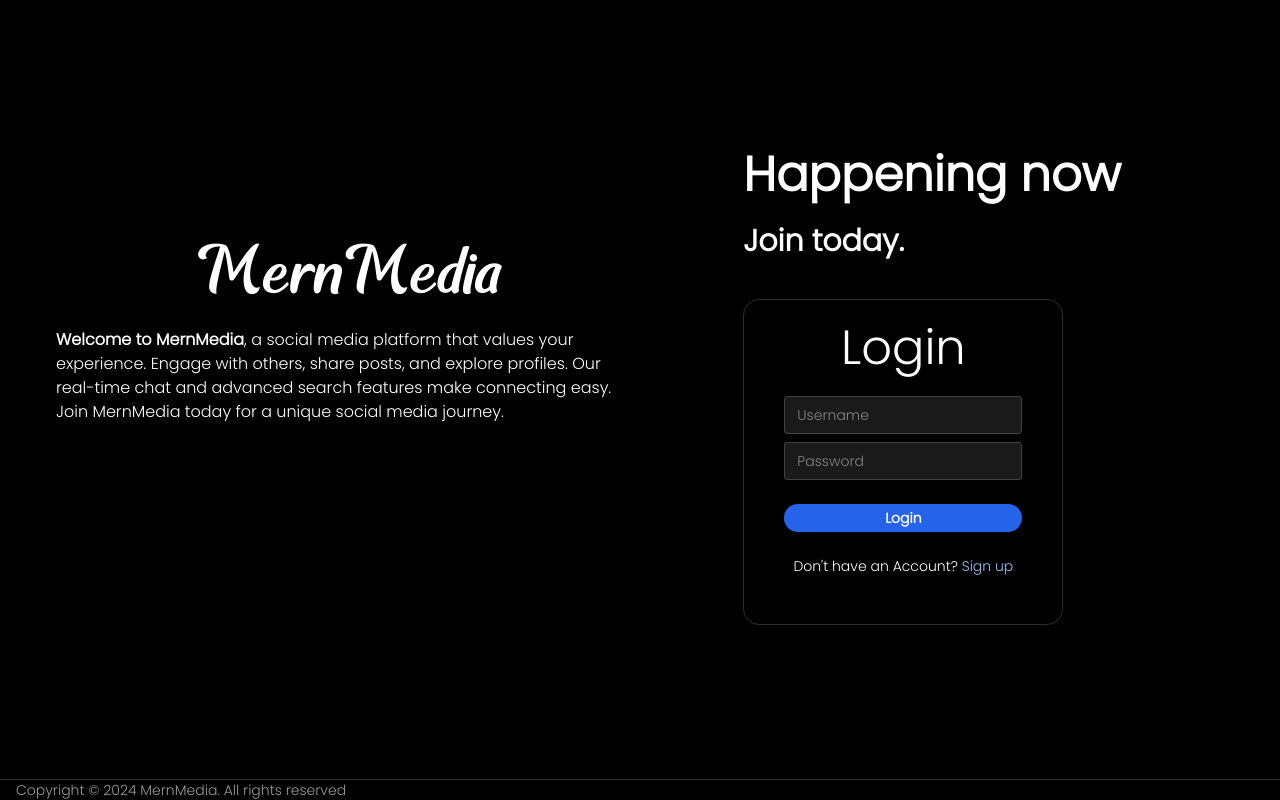
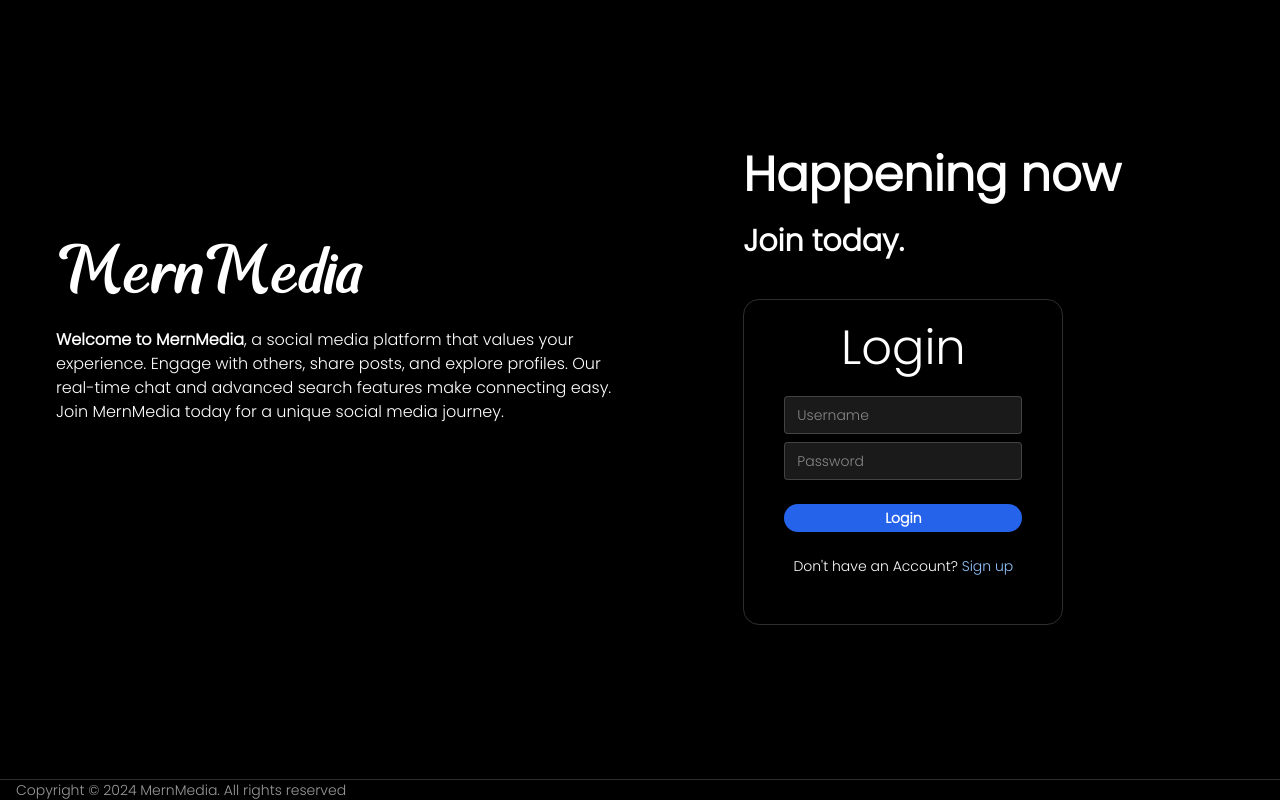
Before and after one commit to prabhatm8000/mern-media, a React (Vite) app in the folder frontend/: page / in a window 1280 px wide. Built offline with nearby package versions, Linux system fonts and the light colour scheme; no server answers.

Commit message:
frontend fix: lint build error fixed

```diff
--- a/frontend/src/App.tsx
+++ b/frontend/src/App.tsx
@@ -16,7 +16,6 @@
 import LoadingPage from "./pages/LoadingPage";
 
 import ColumnLayout from "./layouts/ColumnLayout";
-import AuthLanding from "./pages/AuthLanding";
 // import EditUserData from "./pages/EditUserData";
 // import Home from "./pages/Home";
 // import Login from "./pages/Login";
@@ -28,7 +27,7 @@
 
 // const Login = lazy(() => import("./pages/Login"));
 // const Signin = lazy(() => import("./pages/Signin"));
-const Auth = lazy(() => import("./pages/AuthLanding"));
+const AuthLanding = lazy(() => import("./pages/AuthLanding"));
 const Home = lazy(() => import("./pages/Home"));
 const EditUserData = lazy(() => import("./pages/EditUserData"));
 const Profile = lazy(() => import("./pages/Profile"));
--- a/frontend/src/components/LandingHero.tsx
+++ b/frontend/src/components/LandingHero.tsx
@@ -1,7 +1,7 @@
 const LandingHero = () => {
     return (
         <div className="relative mt-20 md:pb-48 flex flex-col justify-center">
-            <h1 className="text-5xl sm:text-6xl md:text-7xl text-center font-bloodySunday mb-4">
+            <h1 className="text-5xl sm:text-6xl md:text-7xl font-bloodySunday mb-4">
                 MernMedia
             </h1>
 
--- a/frontend/src/pages/Signin.tsx
+++ b/frontend/src/pages/Signin.tsx
@@ -1,6 +1,6 @@
 import { useForm } from "react-hook-form";
 import { useMutation, useQueryClient } from "react-query";
-import { Link, useNavigate } from "react-router-dom";
+import { useNavigate } from "react-router-dom";
 import * as apiClient from "../apiClient";
 import LoadingCircleSvg from "../components/LoadingCircleSvg";
 import { useAppContext } from "../contexts/AppContext";
```
